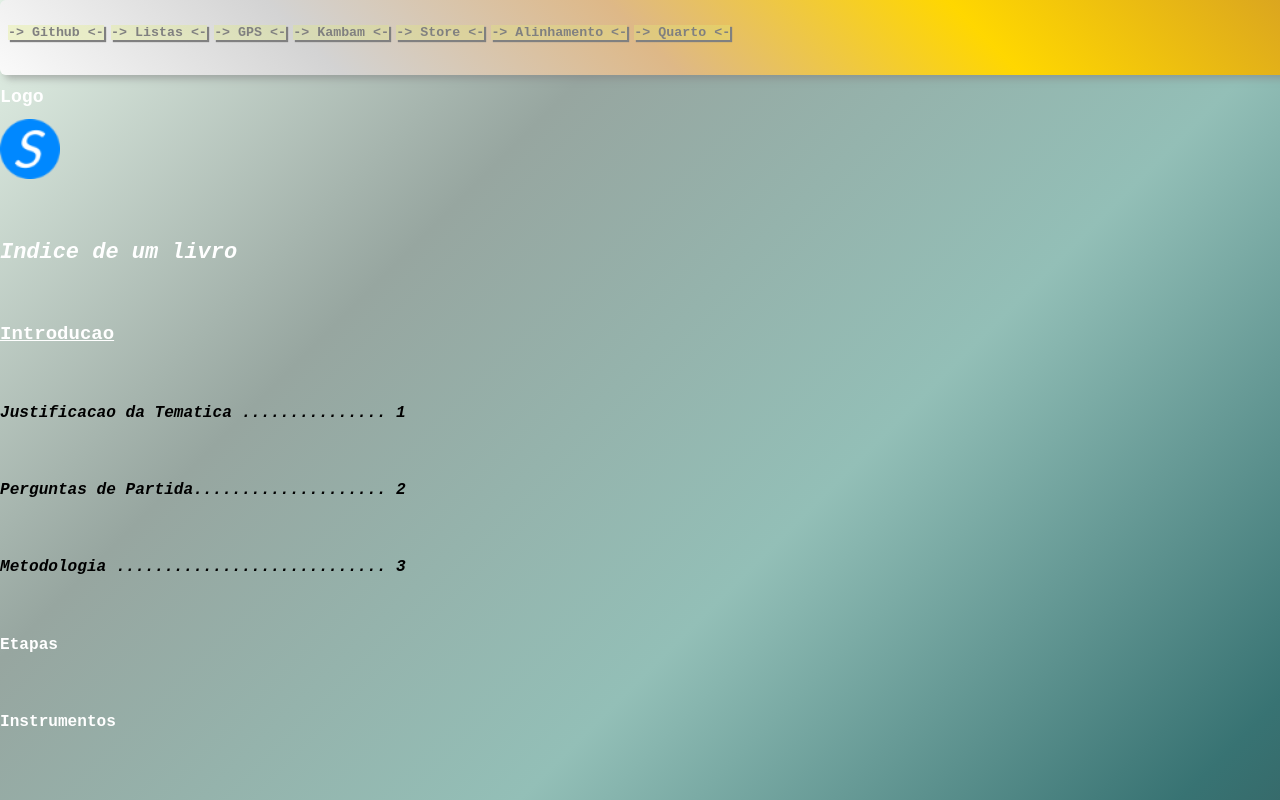
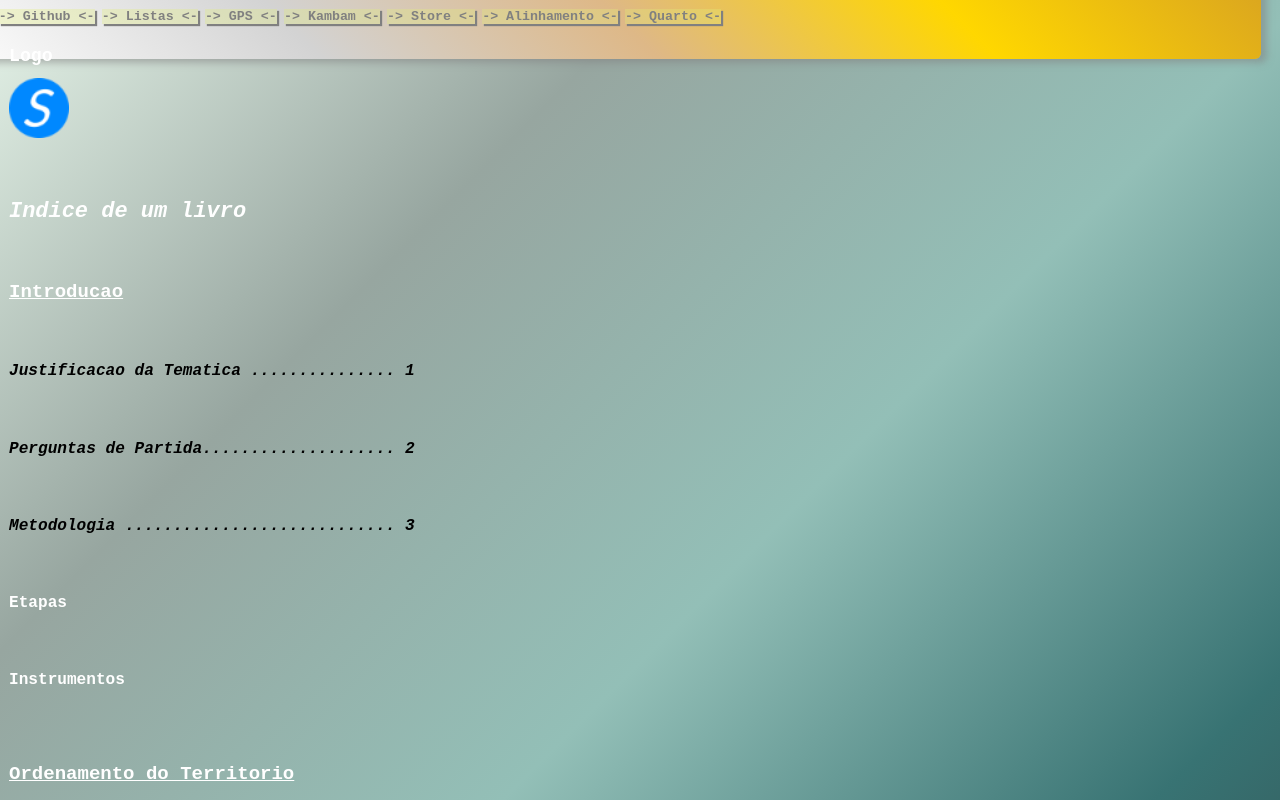
Before and after one commit to JmSantos14/estudos-com-html, a plain HTML site: page index.html in a window 1280 px wide. Shown: the top 800 px of the page. Drawn offline with Linux system fonts and the light colour scheme.

Commit message:
ajeitando header

```diff
--- a/style.css
+++ b/style.css
@@ -8,8 +8,9 @@
         box-shadow: 1px 2px 1px lightgray;
         min-height: 50px;
         width: 100%;
-        padding-left: 8px;
+        padding-left: 15px;
         padding-top: 25px;
+        margin: -2%;
         box-shadow: 5px 3px 7px 1px rgba(128, 128, 128, 0.521);
         border-radius: 6px;
     }
@@ -18,7 +19,7 @@
         font-family: Arial, Helvetica, sans-serif;
         font-size: 11px;
         margin: 0%;
-        padding: 0%;
+        padding: 9px;
     }
     mark{
         background-color: aqua;
```
